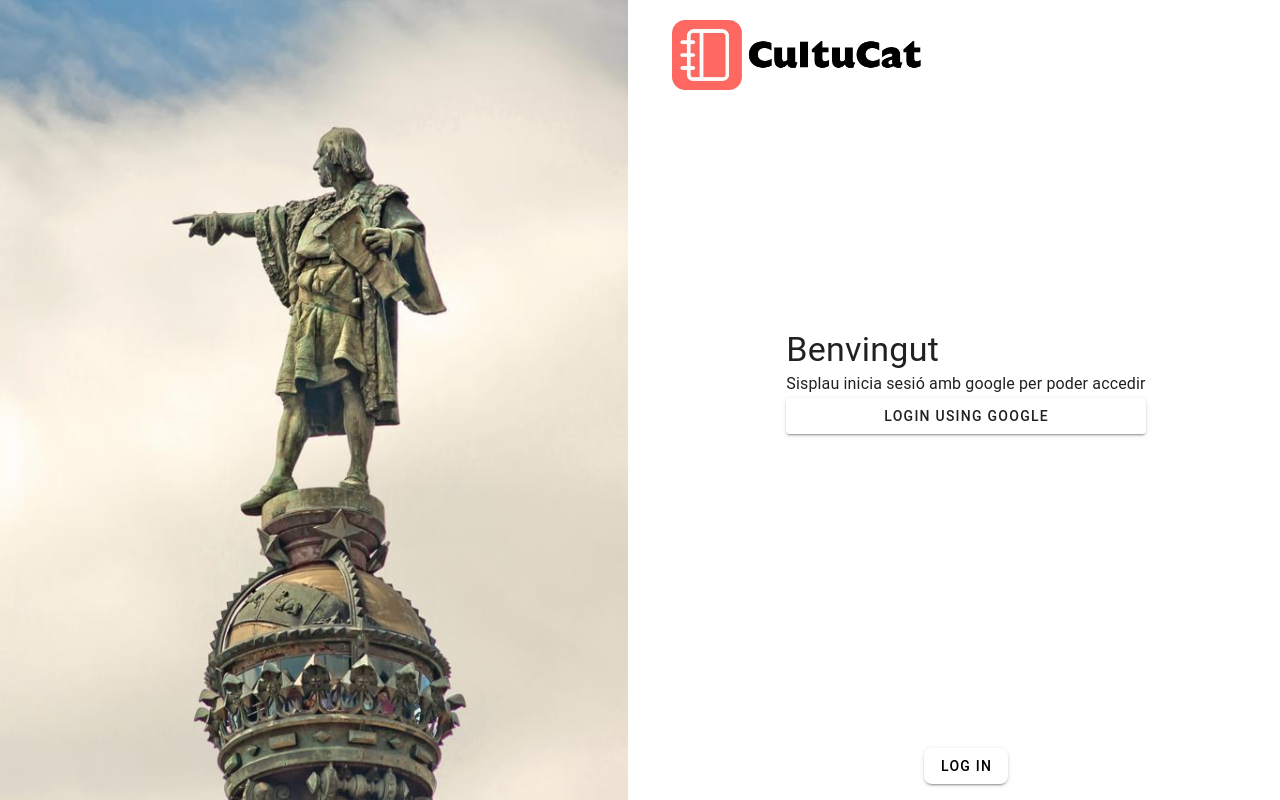
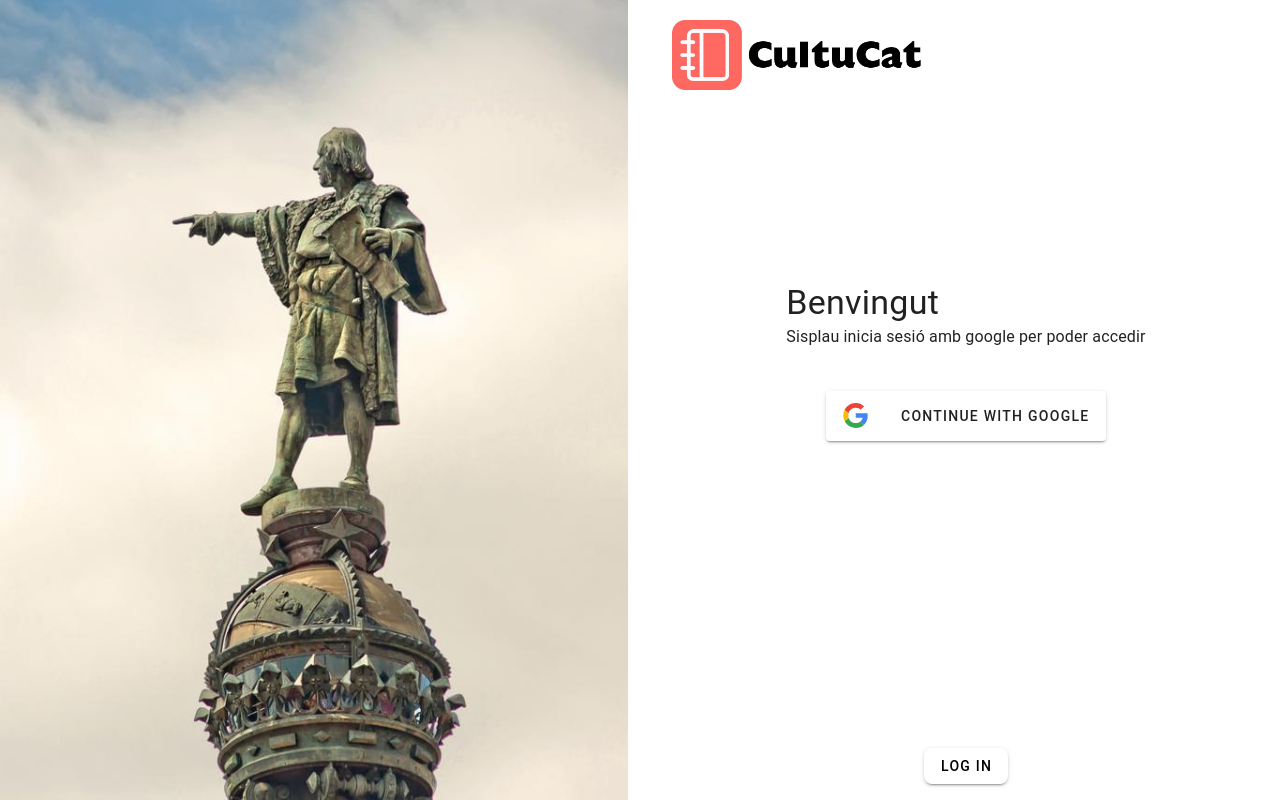
Before and after one commit to CultuCat/cultucat.github.io, a Vue app: page /login in a window 1280 px wide. Built offline with nearby package versions, Linux system fonts and the light colour scheme.

Commit message:
add: google login (get token fails)

```diff
--- a/package.json
+++ b/package.json
@@ -10,10 +10,13 @@
   },
   "dependencies": {
     "@mdi/font": "7.0.96",
+    "axios": "^1.6.0",
     "core-js": "^3.29.0",
     "roboto-fontface": "*",
     "vue": "^3.2.0",
+    "vue-google-oauth2": "^1.5.10",
     "vue-router": "^4.0.0",
+    "vue3-google-login": "^2.0.25",
     "vuetify": "^3.0.0"
   },
   "devDependencies": {
--- a/src/components/loginBar.vue
+++ b/src/components/loginBar.vue
@@ -4,9 +4,10 @@
     <v-card-text class="d-flex flex-column justify-center">
       <div class="text-h4 text-left">Benvingut</div>
       <div class="text-subtitle-1">Sisplau inicia sesió amb google per poder accedir</div>
-      <!-- <v-btn class="pa-0 ma-16 text-none" height="39.4px" width="216.2px">
-      </v-btn> -->
-      <v-btn @click="login">Login Using Google</v-btn>
+      <v-btn class="ma-10" @click="login" :style="{ height: '50px' }">
+        <img src="..\assets\google_icon.svg" :style="{ width: '25px', height: '25px' }" />
+        <span :style="{ marginLeft: '15%' }">Continue with Google</span>
+      </v-btn>
     </v-card-text>
     <router-link to="home">
       <v-btn rounded="lg" color="white" :style="{ backgroundColor: '#68ceec' }">Log in</v-btn>
@@ -15,10 +16,92 @@
 </template>
 
 <script>
+import { googleSdkLoaded } from 'vue3-google-login';
+import axios from 'axios';
+
 export default {
   name: "loginBar",
-  components: {
+  data() {
+    return {
+      userDetails: null,
+    };
   },
+  methods: {
+    login() {
+      googleSdkLoaded(google => {
+        google.accounts.oauth2
+          .initCodeClient({
+            client_id:
+              "948818461396-91c1v4hbv49tmdn69c0uk6298806l0aj.apps.googleusercontent.com",
+            scope: "email profile openid",
+            redirect_uri: "http://localhost:3000/home",
+            callback: response => {
+              if (response.code) {
+                console.log(response.code);
+                this.sendCodeToBackend(response.code);
+              }
+            }
+          })
+          .requestCode();
+      });
+    },
+    async sendCodeToBackend(code) {
+      try {
+        const response = await axios.post(
+          "https://oauth2.googleapis.com/token",
+          {
+            code: code,
+            client_id:
+            "948818461396-91c1v4hbv49tmdn69c0uk6298806l0aj.apps.googleusercontent.com",
+            client_secret: "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",
+            redirect_uri: "https://www.google.es",
+            grant_type: "authorization_code",
+          }
+        );
+        // const params = new URLSearchParams();
+        // params.append("code", code);
+        // params.append("client_id", "948818461396-91c1v4hbv49tmdn69c0uk6298806l0aj.apps.googleusercontent.com");
+        // params.append("client_secret", "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");
+        // params.append("redirect_uri", "http://localhost:3000/home");
+        // params.append("grant_type", "authorization_code");
+
+        // const response = await fetch("https://oauth2.googleapis.com/token", {
+        //   method: "POST",
+        //   headers: {
+        //     "Content-Type": "application/x-www-form-urlencoded",
+        //   },
+        //   body: params,
+        // });
+
+        if (!response.ok) {
+          const errorData = await response.json();
+          console.log(response)
+          console.error("Error:", errorData);
+        } else {
+          const data = await response.json();
+          console.log("Data:", data);
+        }
+
+        const accessToken = response.access_token;
+        console.log(accessToken);
+
+
+        // const user = await fetch("127.0.0.1:3000", {
+        //   method: "POST",
+        //   headers: {
+        //     "Content-Type": "application/json",
+        //   },
+        //   body: accessToken,
+        // });
+
+        // const data = await response.json();
+        // Redirect to the homepage ("/")
+        //this.$router.push("/rex");
+      } catch (error) {
+        console.error("Token exchange failed:", error.response.data);
+      }
+    }
+  }
 };
 </script>
 
```
Also changed, not shown: src/assets/google_icon.svg (added), 1 other file (tests, documents, lock files or other folders).
